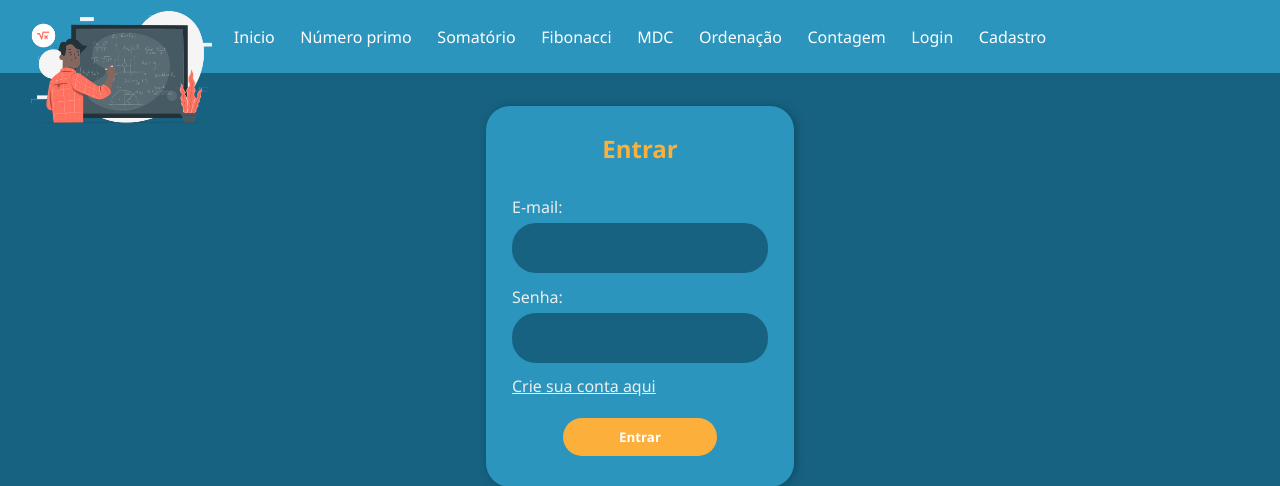
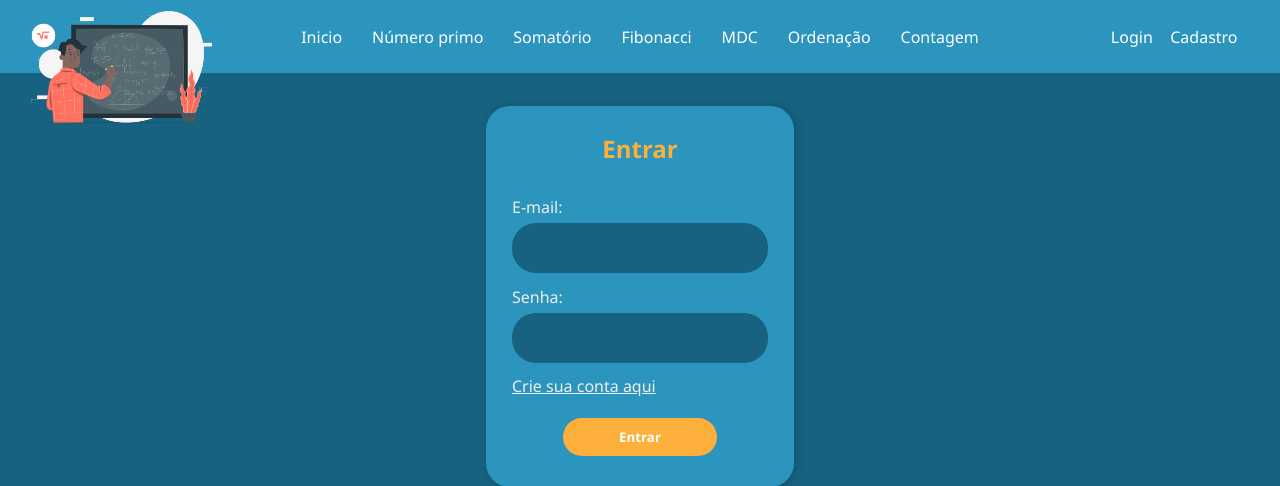
Before and after one commit to gabrieldev525/site-algoritmos-fundamentais, a Node server app: template views/login.ejs in a window 1280 px wide. Shown: the top 486 px of the page. Run offline with Node 20, Linux system fonts and the light colour scheme; the template is opened without the code that fills it, so the values that code supplies are empty; some libraries are stand-ins or nearby versions.

Commit message:
Ajustes css

```diff
--- a/public/css/auth.css
+++ b/public/css/auth.css
@@ -21,7 +21,7 @@ body, html {
     padding: 2%;
     border-radius: 24px;
     width: 20%;
-    box-shadow: 2px 1px 8px rgba(9, 60, 80, .6);
+    box-shadow: 2px 1px 8px rgba(9, 60, 80, .4);
 }
 
 .content-box form {
@@ -41,6 +41,10 @@ body, html {
     height: 50px;
     outline: 0;
     border: 0;
+    transition: 0.25s;
+}
+.content-box form .input-field:focus {
+    border: 2px solid rgb(253, 175, 59);
 }
 
 .content-box form input[type=submit] {
@@ -54,6 +58,12 @@ body, html {
     margin: 8% auto 2%;
     border: 0;
     justify-content: center;
+    cursor: pointer;
+    transition: 0.25s;
+}
+.content-box form input[type=submit]:hover {
+    background-color: rgb(238, 238, 238);
+    color: rgb(253, 175, 59);
 }
 
 .content-box label, .content-box a {
--- a/public/css/index.css
+++ b/public/css/index.css
@@ -17,7 +17,7 @@ body, html {
     width: 100%;
     background-color: rgb(43, 149, 190);
     align-items: center;
-    justify-content: center;
+    justify-content: right;
     padding: 2% 0;
     position: relative;
 }
@@ -37,15 +37,26 @@ body, html {
     padding: 0;
     margin: 0;
     list-style-type: none;
-    width: 100%;
+}
+.menu ul.right-items {
+    margin-right: 4%;
+}
+.menu ul.right-items li {
+    margin: 0 8%;
+}
+.menu ul.main-items {
+    position: absolute;
+    left: 50%;
+    transform: translateX(-50%);
 }
 .menu ul li {
-    padding: 0 1%;
+    margin: 0 3%;
 }
 .menu ul li a {
     text-decoration: none;
     color: #fff;
     transition: 0.25s;
+    white-space: nowrap;
 }
 .menu ul li a:hover {
     color: rgb(253, 175, 59);
--- a/views/layout.ejs
+++ b/views/layout.ejs
@@ -15,7 +15,7 @@
       <div class='menu'>
         <img src='/static/images/top-image.png' class='top-image' />
 
-        <ul>
+        <ul class='main-items'>
           <li><a href='/'>Inicio</a></li>
           <li><a href='/primo'>Número primo</a></li>
           <li><a href='/somatorio'>Somatório</a></li>
@@ -23,12 +23,17 @@
           <li><a href='/mdc'>MDC</a></li>
           <li><a href='/ordenacao'>Ordenação</a></li>
           <li><a href='/contagem'>Contagem</a></li>
-
+        </ul>
+        <ul class='right-items'>
           <% if(typeof currentUser === 'undefined' || currentUser == null) { %>
             <li><a href='/login'>Login</a></li>
             <li><a href='/register'>Cadastro</a></li>
           <% } else { %>
             <li><a href='/logout'>Deslogar</a></li>
+
+            <% if(currentUser.displayName) { %>
+              <span><b><%= currentUser.displayName %></b></span>
+            <% } %>
           <% } %>
         </ul>
       </div>
--- a/views/login.ejs
+++ b/views/login.ejs
@@ -12,9 +12,9 @@
     <h2>Entrar</h2>
     <form action='/login' method='POST'>
       <label for="email">E-mail:</label>
-      <input type='email' class='input-field' name='email'>
+      <input type='email' required class='input-field' name='email'>
       <label for="password">Senha:</label>
-      <input type='password' class='input-field' name='password'>
+      <input type='password' required class='input-field' name='password'>
       <a href="/register">Crie sua conta aqui</a>
       <input type='submit' value='Entrar'>
     </form>
```
